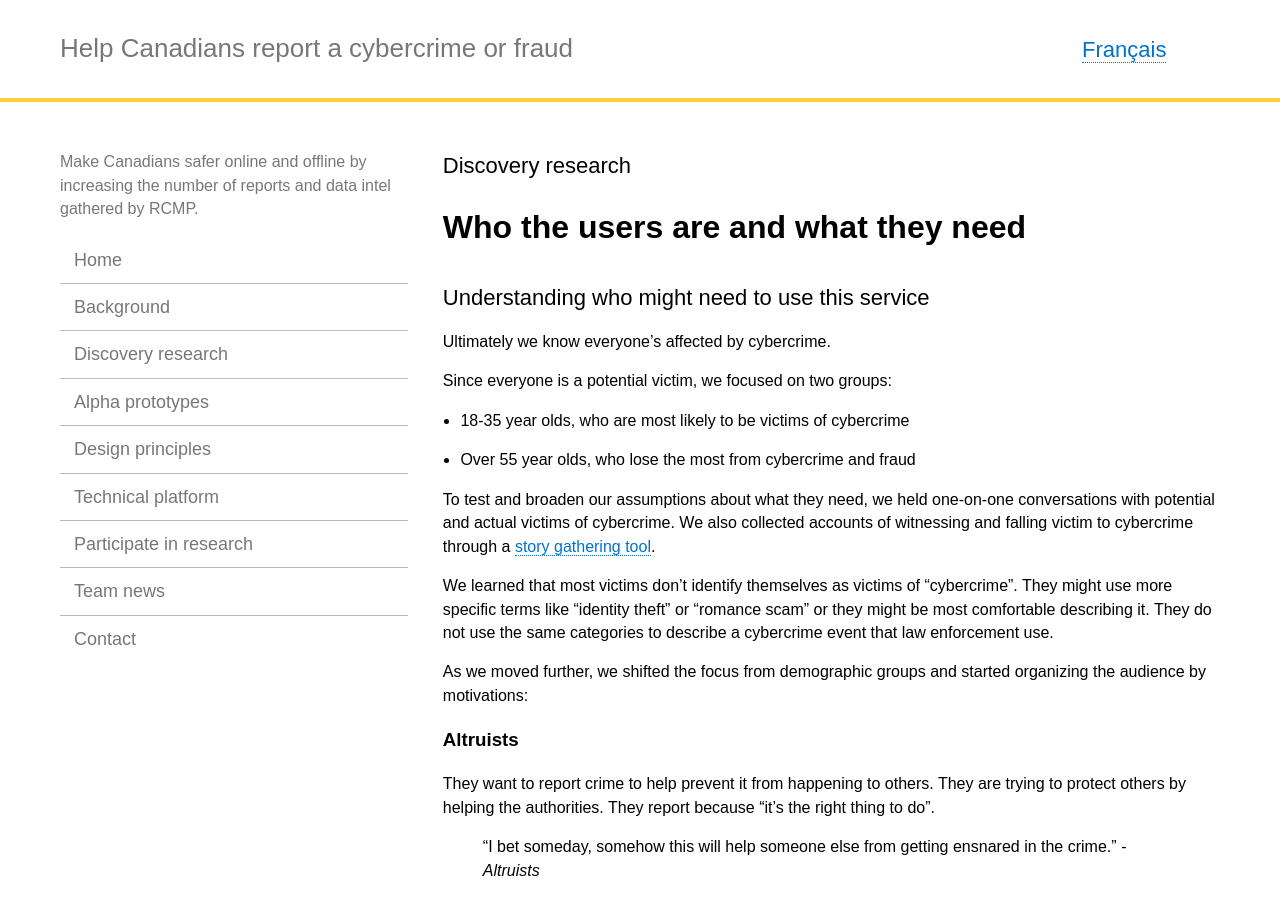
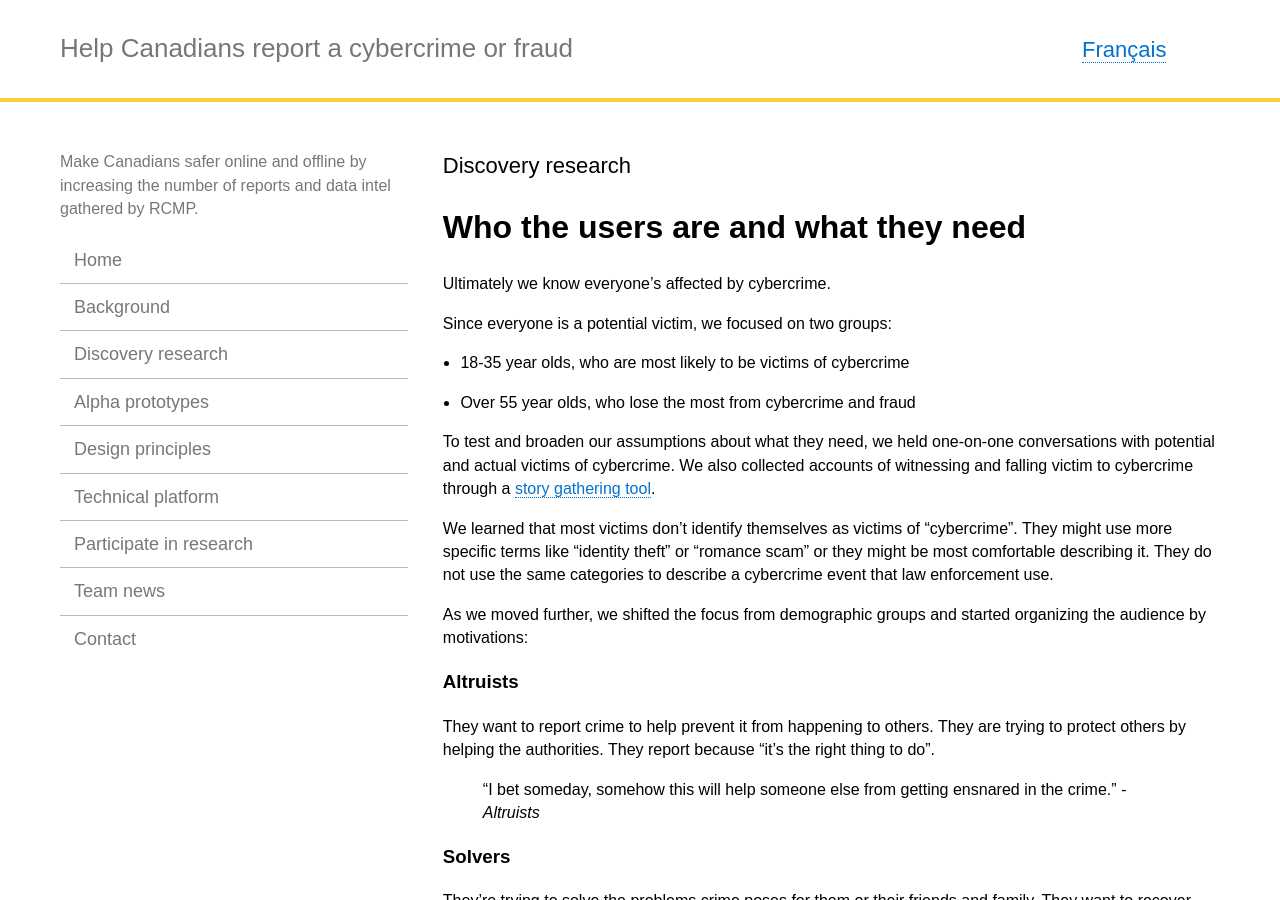
Before and after one commit to cds-snc/rcmp-report-a-cybercrime-alpha-documentation, a Jekyll site: the page built from _pages/en/discovery.md, in a window 1280 px wide and 900 px high. Built offline with Jekyll 4.4.1, drawn with Linux system fonts in a browser that asks for light colours.

Commit message:
Update discovery.md

```diff
--- a/_pages/en/discovery.md
+++ b/_pages/en/discovery.md
@@ -7,8 +7,6 @@ trans_url: "/decouverte/"
 ---
 
 # Who the users are and what they need
-
-## Understanding who might need to use this service
 
 Ultimately we know everyone's affected by cybercrime.
 
```
